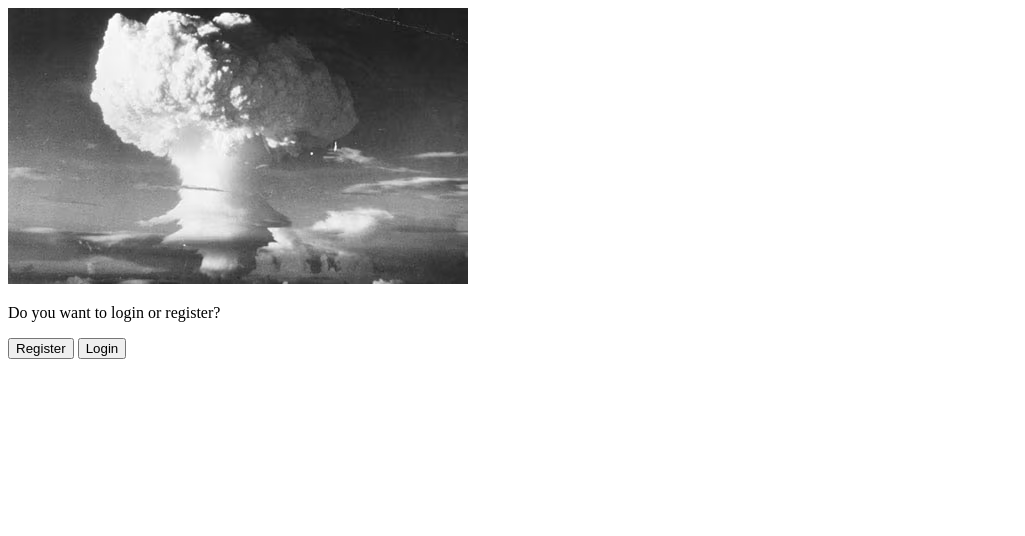
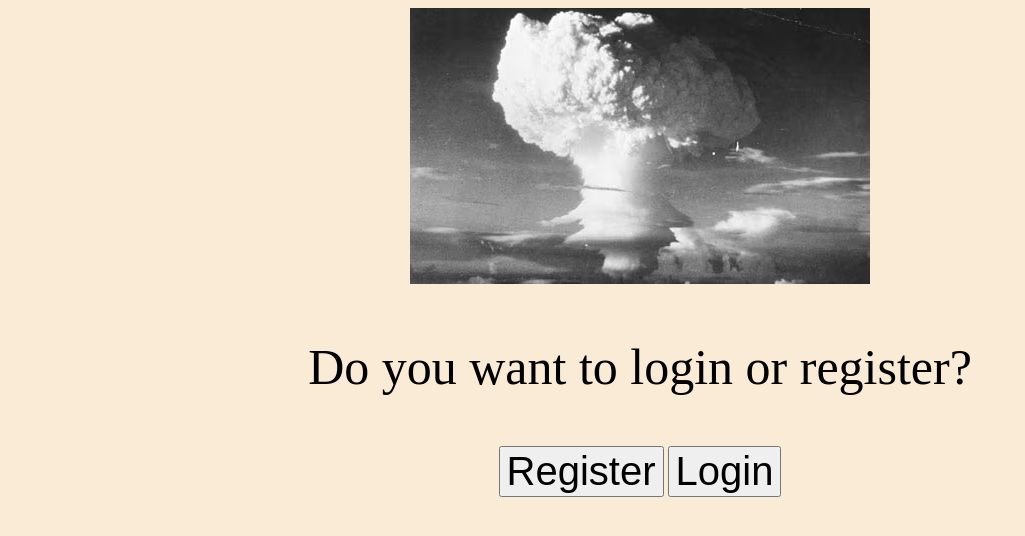
Before and after one commit to bradley121901/sat_class, a Django app: page / in a window 1280 px wide. Shown: the top 536 px of the page, without its empty margins (0-1025 px from the left). Run offline with Django 4.2, Linux system fonts and the light colour scheme.

Commit message:
login functunalities created for lesso

```diff
--- a/myapp/mylanding/templates/home.html
+++ b/myapp/mylanding/templates/home.html
@@ -4,6 +4,23 @@
 <html>
   <head>
     <title>Saturday Website</title>
+    <style>
+      body {
+        background-color: #faebd7;
+        text-align: center;
+      }
+      p {
+        font-size: 50px;
+      }
+
+      .register-button {
+        font-size: 40px;
+      }
+
+      .login-button {
+        font-size: 40px;
+      }
+    </style>
   </head>
   <body>
     <img src="{% static 'mushroom.png' %}" alt="mushroom image" />
@@ -11,8 +28,10 @@
     <form method="post" action="">
       {% csrf_token %}
 
-      <button type="submit" name="Register">Register</button>
-      <button type="submit" name="Login">Login</button>
+      <button class="register-button" type="submit" name="Register">
+        Register
+      </button>
+      <button class="login-button" type="submit" name="Login">Login</button>
     </form>
   </body>
 </html>
--- a/myapp/mylanding/views.py
+++ b/myapp/mylanding/views.py
@@ -36,7 +36,6 @@ def register(request):
 
                 document = {"username": username, "password":password, "firstname": firstname, "lastname": lastname, "email": email}
 
-
                 client = pymongo.MongoClient(connection_string)
                 db = client["Cluster0"]
                 collection = db["Cluster0"]
@@ -50,3 +49,20 @@ def login(request):
     if request.method == "GET":
         form = login_form()
         return render(request, "login.html", {"form":form})
+    if request.method == "POST":
+        if "Login" in request.POST:
+            form = login_form(request.POST)
+            if form.is_valid():
+                username = form.cleaned_data["username"]
+                password = form.cleaned_data["password"]
+
+                document = {"username":username, "password":password}
+                client = pymongo.MongoClient(connection_string)
+                db = client["Cluster0"]
+                collection = db["Cluster0"]
+                flag = collection.find_one(document)
+                client.close()
+                if flag:
+                    return redirect(f'/')
+                else:
+                    return redirect(f'/loginpage')
```
